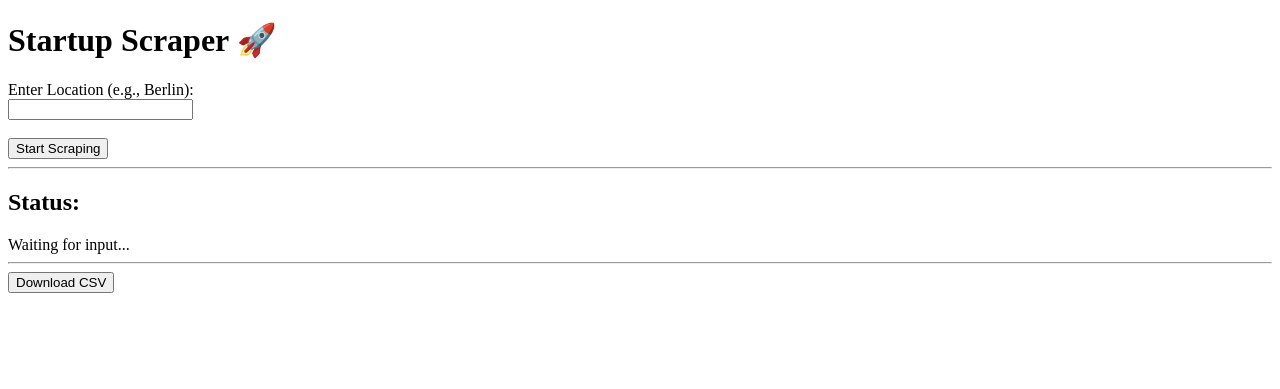
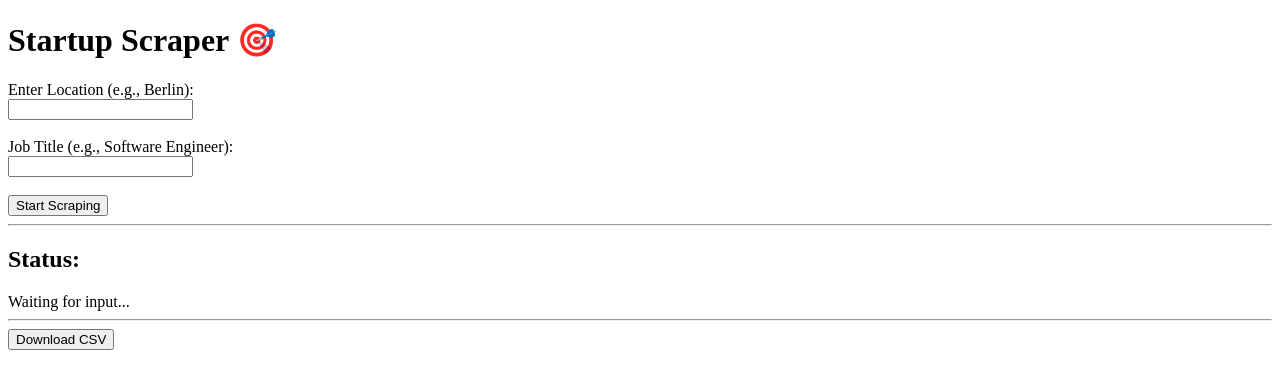
Before and after one commit to aitest-lang/scraper, a Flask app: page / in a window 1280 px wide. Shown: the top 389 px of the page. Run offline with Flask 3, Linux system fonts and the light colour scheme.

Commit message:
Update index.html

```diff
--- a/templates/index.html
+++ b/templates/index.html
@@ -1,4 +1,3 @@
-<!-- templates/index.html -->
 <!DOCTYPE html>
 <html lang="en">
 <head>
@@ -6,11 +5,15 @@
     <title>Startup Scraper</title>
 </head>
 <body>
-    <h1>Startup Scraper 🚀</h1>
+    <h1>Startup Scraper 🎯</h1>
 
     <form action="/start_scrape" method="POST">
         <label for="location">Enter Location (e.g., Berlin):</label><br>
         <input type="text" id="location" name="location" required><br><br>
+
+        <label for="job_title">Job Title (e.g., Software Engineer):</label><br>
+        <input type="text" id="job_title" name="job_title" required><br><br>
+
         <button type="submit">Start Scraping</button>
     </form>
 
```
